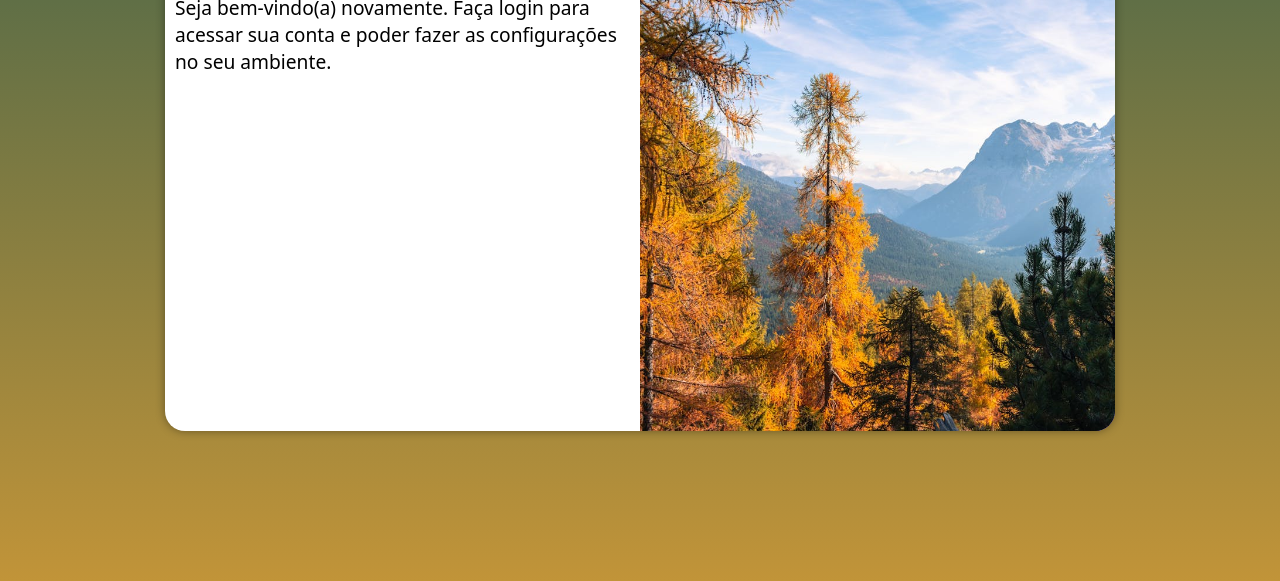
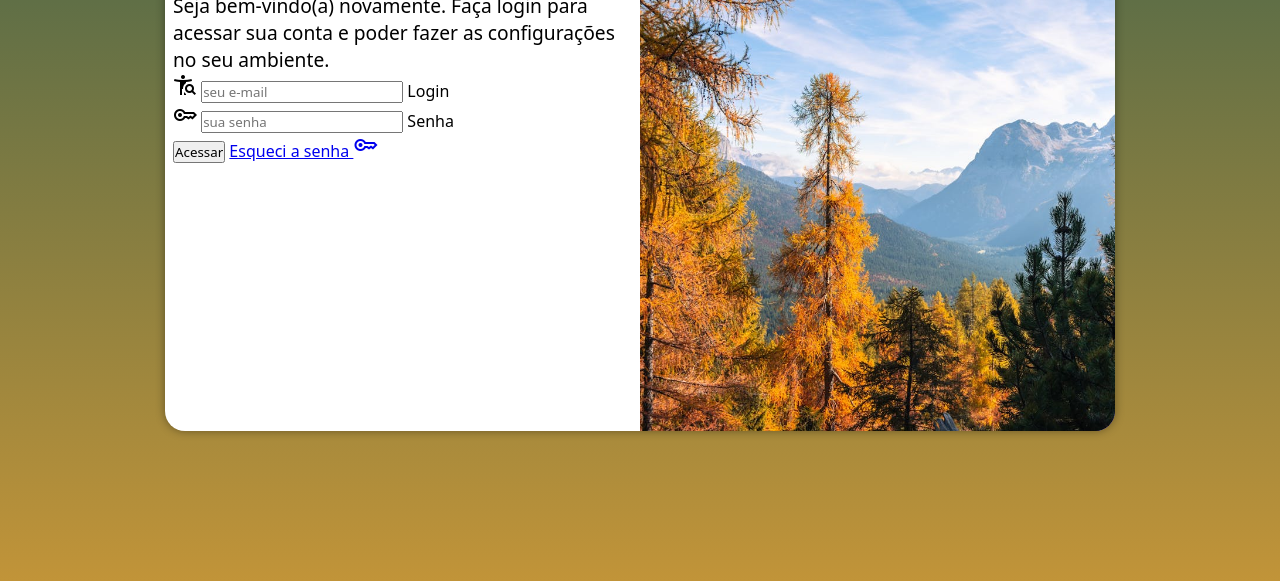
Before and after one commit to fabians84f/projeto-login, a plain HTML site: page index.html in a window 1280 px wide. Shown: the part 219-800 px from the top of the page. Drawn offline with nearby package versions, Linux system fonts and the light colour scheme.

Commit message:
atualização

```diff
--- a/estilos/style.css
+++ b/estilos/style.css
@@ -45,7 +45,7 @@ section#login > div#imagem {
 
 section#login > div#formulario {
    display: block;
-   padding: 10px;
+   padding: 8px;
 }
 
 div#formulario > h1 {
--- a/index.html
+++ b/index.html
@@ -4,6 +4,8 @@
     <meta charset="UTF-8">
     <meta name="viewport" content="width=device-width, initial-scale=1.0">
     <title>Login</title>
+    <link rel="stylesheet" href="https://fonts.googleapis.com/css2?family=Material+Symbols+Outlined:opsz,wght,FILL,GRAD@20..48,100..700,0..1,-50..200&icon_names=conditions" />
+    <link rel="stylesheet" href="https://fonts.googleapis.com/css2?family=Material+Symbols+Outlined:opsz,wght,FILL,GRAD@20..48,100..700,0..1,-50..200&icon_names=key" />
     <link rel="stylesheet" href="estilos/style.css">
     <link rel="stylesheet" href="estilos/media-query.css">
 </head>
@@ -16,8 +18,22 @@
             <div id="formulario">
                 <h1>Login</h1>
                 <p>Seja bem-vindo(a) novamente. Faça login para acessar sua conta e poder fazer as configurações no seu ambiente.</p>
-                <form action="login.php" method="post">
+                <form action="login.php" method="post" autocomplete="on">
+                    <div class="campo">
+                        <span class="material-symbols-outlined">conditions</span>
+                        <input type="email" name="login" id="ilogin" placeholder="seu e-mail" autocomplete="email" required maxlength="30">
+                        <label for="ilogin">Login</label>
+                    </div>
 
+                            <div class="campo">
+                                <span class="material-symbols-outlined">key</span>
+                                <input type="password" name="senha" id="isenha" placeholder="sua senha" autocomplete="current-password" required minlength="8">
+                                <label for="isenha">Senha</label>
+                            </div>
+                        <input type="submit" value="Acessar">
+                        <a href="esqueci.html">
+                            Esqueci a senha <span class="material-symbols-outlined">key</span>
+                        </a>
                 </form>
             </div>
         </section>
```
